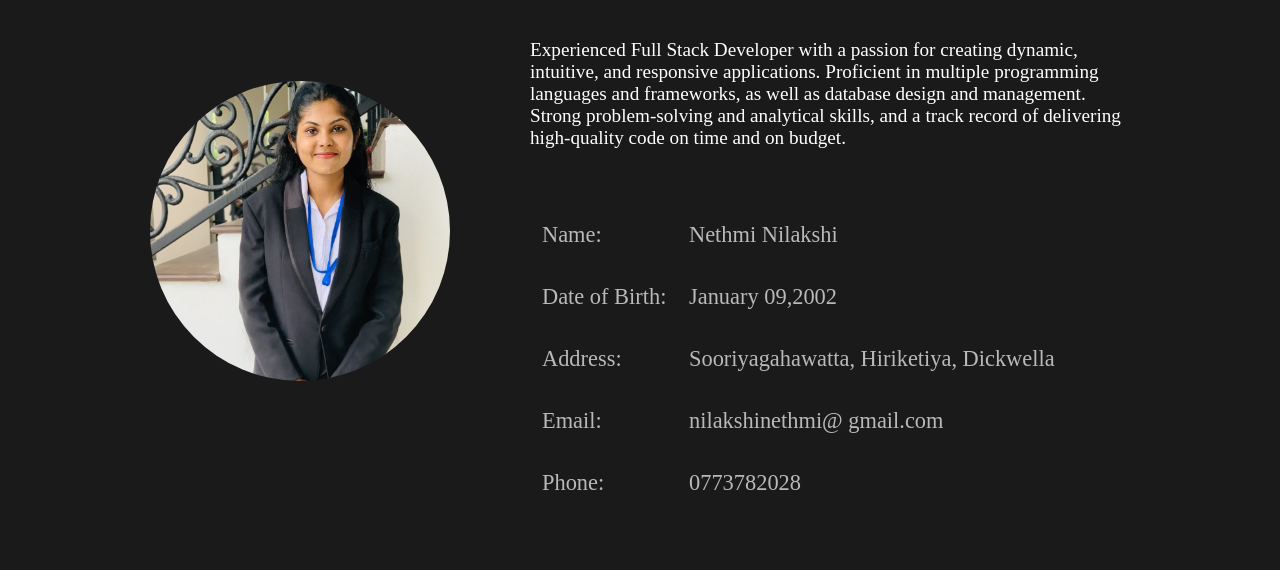
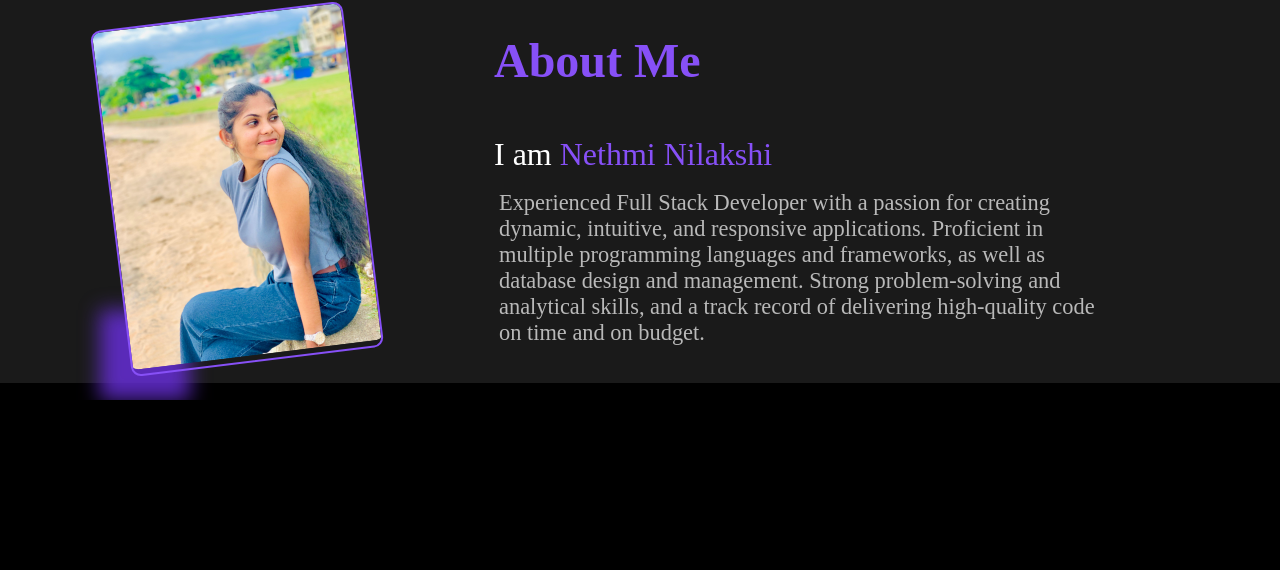
Before and after one commit to nethminilakshi/Portfolio, a plain HTML site: page pages/index.html in a window 1280 px wide. Shown: the part 733-1303 px from the top of the page. After the commit the page ends 1133 px from the top, so only its background shows below. Drawn offline with Linux system fonts and the light colour scheme; a web font is replaced by a local one.

Commit message:
modified  css/about-me.css

```diff
--- a/css/about-me.css
+++ b/css/about-me.css
@@ -9,33 +9,60 @@
 .about-content {
   margin-left: 90px;
   margin-right: 90px;
+  position: relative;
   display: flex;
-  align-items: center;
+  justify-content: space-around;
+
   padding: 20px;
-
-  /* margin: 70px 30px; */
 }
 
 .profile-pic {
-  width: 300px;
-  height: 300px;
-  border-radius: 50%;
+  width: 250px;
+  height: auto;
+  margin-top: 30px;
   object-fit: cover;
-  padding: 10px 40px 10px;
+  border: 2px solid #8750f7;
+  padding: 0px 0px 5px 0px;
+  border-radius: 10px;
+  position: relative;
+  transform: rotate(-7deg);
+  transition: transform 0.5s ease-in-out;
+}
+.shadow-box {
+  position: relative;
+  top: 435px;
+  left: 100px;
+  width: 90px;
+  height: 90px;
+  background-color: #652ed3dc;
+  filter: blur(10px);
+}
+.profile-pic:hover {
+  transform: rotate(0deg);
 }
 .about-info {
   display: flex;
   flex-direction: column;
-  padding: 0px 40px;
+  padding: 0px 70px;
+  margin-left: 60px;
 }
 .text-about {
-  margin: 30px 70px;
+  /* margin: 10px 70px 30px; */
   color: #8750f7;
-  font-size: 2.7rem;
+  font-size: 3rem;
   font-weight: 700;
-  /* box-shadow: 5px 8px #8750f7; */
 }
-table,
+h3 {
+  font-size: 2rem;
+  font-weight: 300;
+  margin: 0;
+}
+.description {
+  color: rgb(185, 185, 185);
+  font-size: 1.4rem;
+  margin: 0;
+}
+/* table,
 th,
 td {
   margin: 30px 0px;
@@ -51,4 +78,4 @@ td {
 }
 .details2 {
   width: 500px;
-}
+} */
--- a/pages/index.html
+++ b/pages/index.html
@@ -96,15 +96,19 @@
           </div>
         </section>
         <section id="aboutMe" class="about-me-css">
+          <div class="shadow-box"></div>
           <div class="about-content">
             <img
               class="profile-pic"
-              src="/Assets/Images/photo_2024-07-25_09-34-14.jpg"
+              src="/Assets/Images/img.jpg"
               alt="picture of Nethmi"
             />
             <div class="about-info">
               <p class="text-about">About Me</p>
-              <p style="font-size: 1.2rem">
+              <h3 class="about-title">
+                I am <span style="color: #8750f7">Nethmi Nilakshi</span>
+              </h3>
+              <p class="description">
                 Experienced Full Stack Developer with a passion for creating
                 dynamic, intuitive, and responsive applications. Proficient in
                 multiple programming languages and frameworks, as well as
@@ -112,32 +116,6 @@
                 analytical skills, and a track record of delivering high-quality
                 code on time and on budget.
               </p>
-              <div class="personal-details">
-                <table>
-                  <tr>
-                    <td class="details1">Name:</td>
-                    <td class="details2">Nethmi Nilakshi</td>
-                  </tr>
-                  <tr>
-                    <td class="details1">Date of Birth:</td>
-                    <td class="details2">January 09,2002</td>
-                  </tr>
-                  <tr>
-                    <td class="details1">Address:</td>
-                    <td class="details2">
-                      Sooriyagahawatta, Hiriketiya, Dickwella
-                    </td>
-                  </tr>
-                  <tr>
-                    <td class="details1">Email:</td>
-                    <td class="details2">nilakshinethmi@ gmail.com</td>
-                  </tr>
-                  <tr>
-                    <td class="details1">Phone:</td>
-                    <td class="details2">0773782028</td>
-                  </tr>
-                </table>
-              </div>
             </div>
           </div>
         </section>
```
Also changed, not shown: Assets/Images/img.jpg (added).
